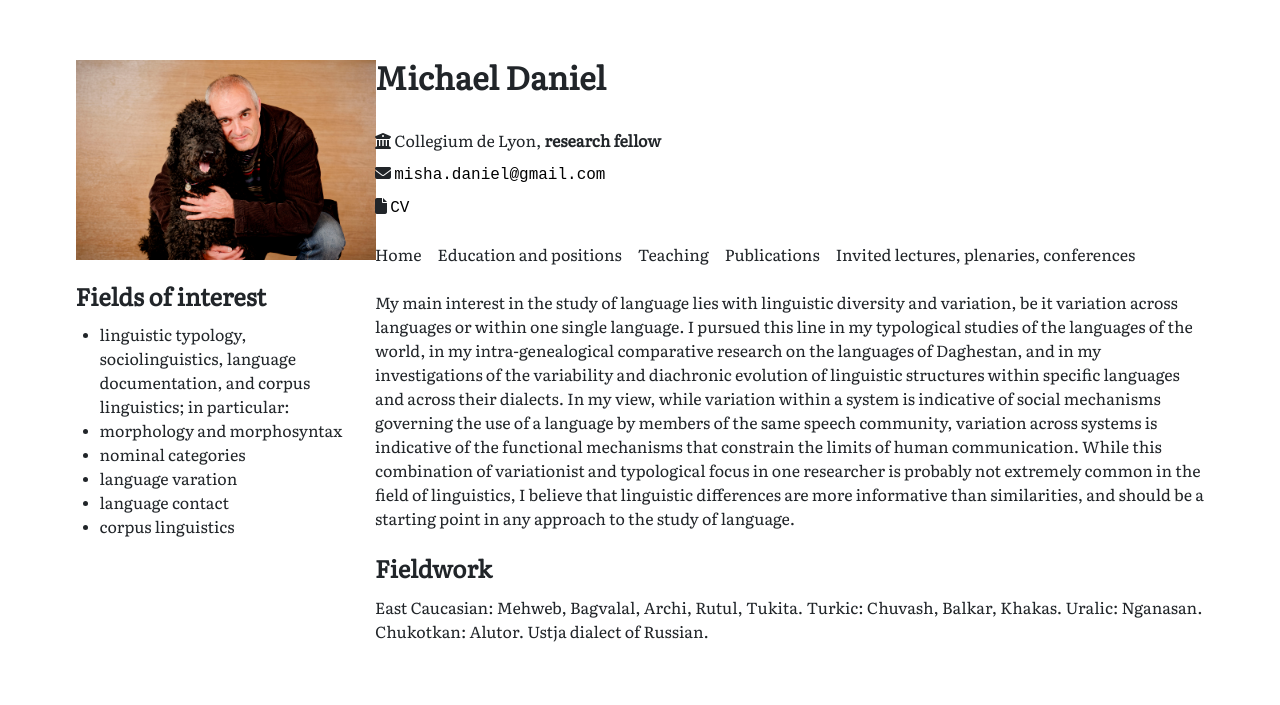
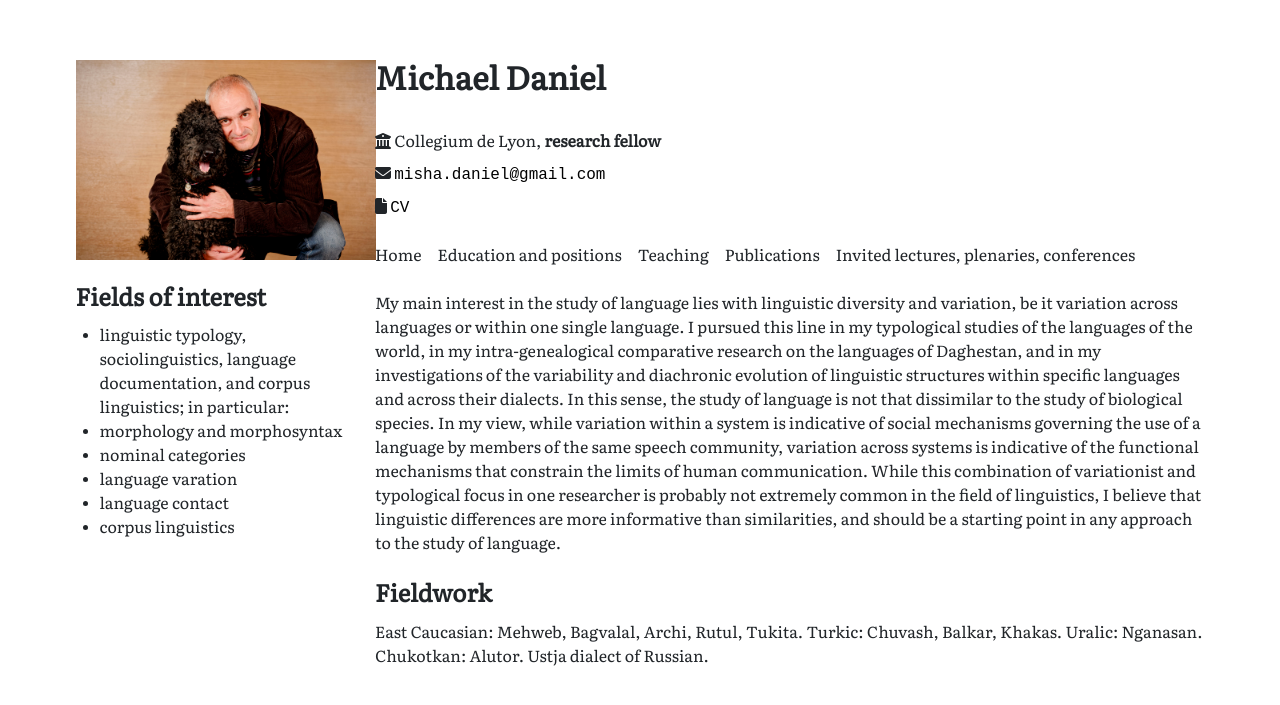
Before and after one commit to MishaDaniel/mishadaniel.github.io, a Jekyll site: the page built from index.html, in a window 1280 px wide. Shown: the top 705 px of the page. Built offline with Jekyll 4.4.1, drawn with Linux system fonts in a browser that asks for light colours; nearby versions of some CDN libraries.

Commit message:
Update index.html

```diff
--- a/index.html
+++ b/index.html
@@ -3,8 +3,7 @@ layout: default
 ---
 
 <div class="title" style="margin-top: 1em;">
-  My main interest in the study of language lies with linguistic diversity and variation, be it variation across languages or within one single language. I pursued this line in my typological studies of the languages of the world, in my intra-genealogical comparative research on the languages of Daghestan, and in my investigations of the variability and diachronic evolution of linguistic structures within specific languages and across their dialects. In my view, while variation within a system is indicative of social mechanisms governing the use of a language by members of the same speech community, variation across systems is indicative of the functional mechanisms that constrain the limits of human communication. While this combination of variationist and typological focus in one researcher is probably not extremely common in the field of linguistics, I believe that linguistic differences are more informative than similarities, and should be a starting point in any approach to the study of language.
-
+My main interest in the study of language lies with linguistic diversity and variation, be it variation across languages or within one single language. I pursued this line in my typological studies of the languages of the world, in my intra-genealogical comparative research on the languages of Daghestan, and in my investigations of the variability and diachronic evolution of linguistic structures within specific languages and across their dialects. In this sense, the study of language is not that dissimilar to the study of biological species. In my view, while variation within a system is indicative of social mechanisms governing the use of a language by members of the same speech community, variation across systems is indicative of the functional mechanisms that constrain the limits of human communication. While this combination of variationist and typological focus in one researcher is probably not extremely common in the field of linguistics, I believe that linguistic differences are more informative than similarities, and should be a starting point in any approach to the study of language.
 </div>
 
 <div class="interests little">
```
